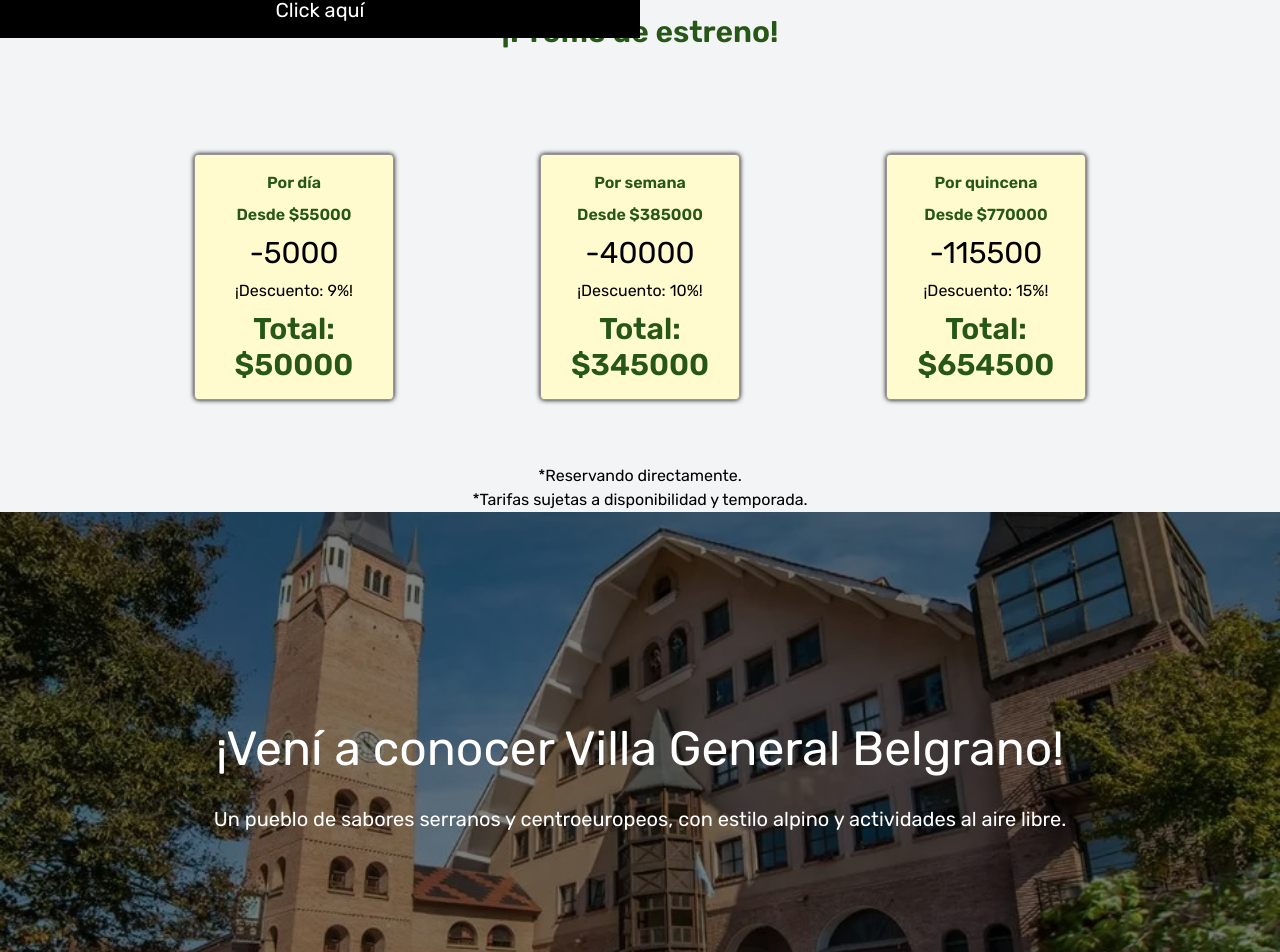
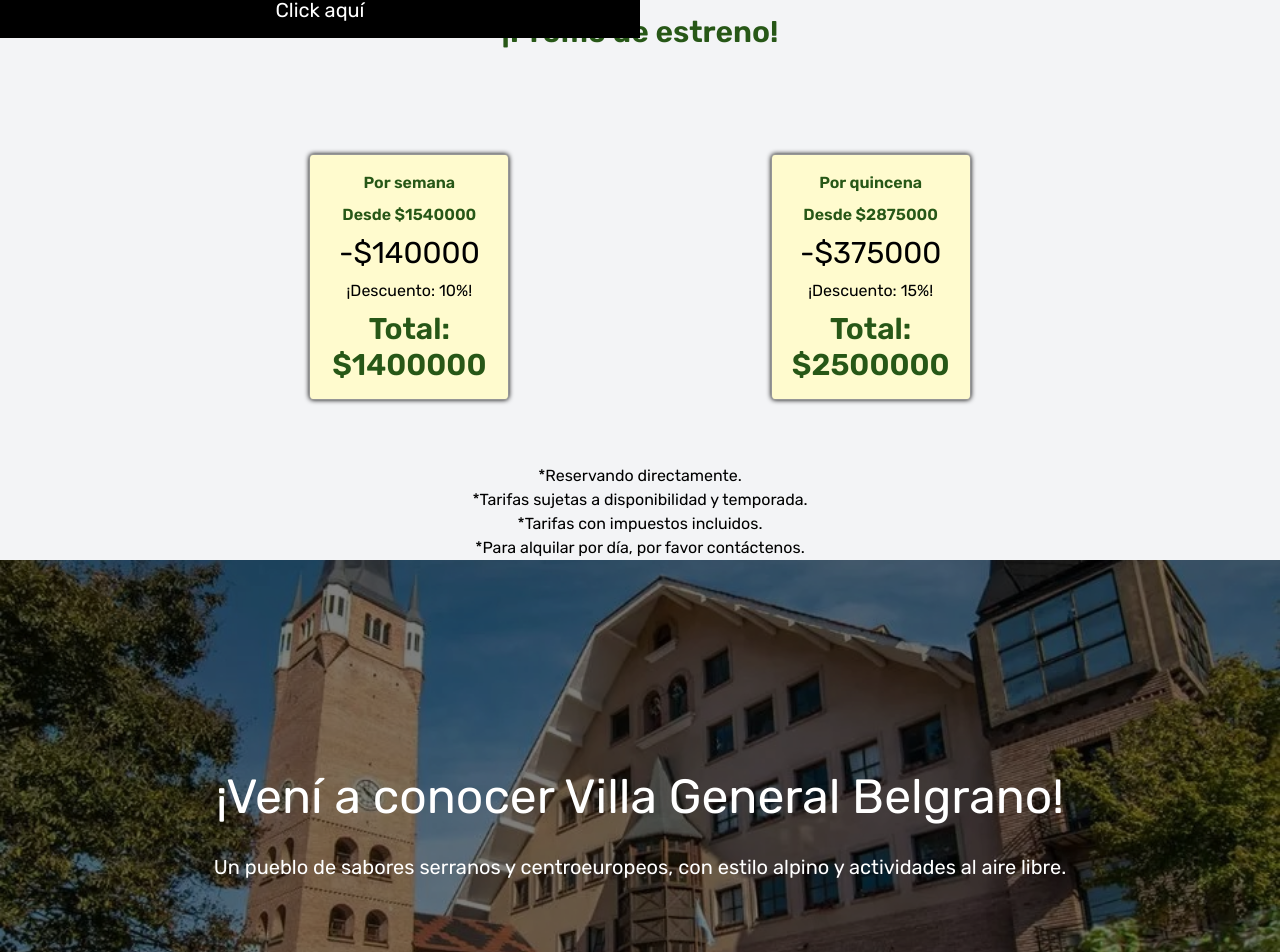
Before and after one commit to Nahuel1077/AiresDeLagunitas, a Next.js app: page /tarifas in a window 1280 px wide. Shown: the part 762-1714 px from the top of the page. Built offline with nearby package versions, Linux system fonts and the light colour scheme.

Commit message:
fixed prices

```diff
--- a/app/tarifas/page.js
+++ b/app/tarifas/page.js
@@ -5,9 +5,8 @@ import Link from "next/link";
 export default function Tarifas() {
 
     const tarifas = [
-        {id:1, title:"día", price:55000, discount:5000,},
-        {id:2, title:"semana", price:385000, discount:40000,},
-        {id:3, title:"quincena", price:770000, discount:115500,},
+        {id:1, title:"semana", price:1400000, discount:10,},
+        {id:2, title:"quincena", price:2500000, discount:15,},
     ];
 
     return(
@@ -49,14 +48,16 @@ export default function Tarifas() {
                 <div className="flex flex-col lg:flex-row gap-4 items-center p-6 sm:p-16 justify-evenly w-full">
                     {tarifas.map((t) => (<div key={t.id} className="card bg-[#fffbce] flex flex-col gap-2 w-[200px] text-center p-4 justify-self-stretch">
                         <h4 className="h3">Por {t.title}</h4>
-                        <h3 className="h3">Desde ${t.price}</h3>
-                        <h1 className="text-3xl">-{t.discount}</h1>
-                        <p>¡Descuento: {Math.round(t.discount/t.price*100)}%!</p>
-                        <h1 className="text-3xl font-semibold text-[#275717]">Total: ${t.price-t.discount}</h1>
+                        <h3 className="h3">Desde ${t.price*t.discount/100+t.price}</h3>
+                        <h1 className="text-3xl">-${t.price*t.discount/100}</h1>
+                        <p>¡Descuento: {t.discount}%!</p>
+                        <h1 className="text-3xl font-semibold text-[#275717]">Total: ${t.price}</h1>
                     </div>))}
                 </div>
                 <p>*Reservando directamente.</p>
                 <p>*Tarifas sujetas a disponibilidad y temporada.</p>
+                <p>*Tarifas con impuestos incluidos.</p>
+                <p>*Para alquilar por día, por favor contáctenos.</p>
             </div>
 
         </section>
```
